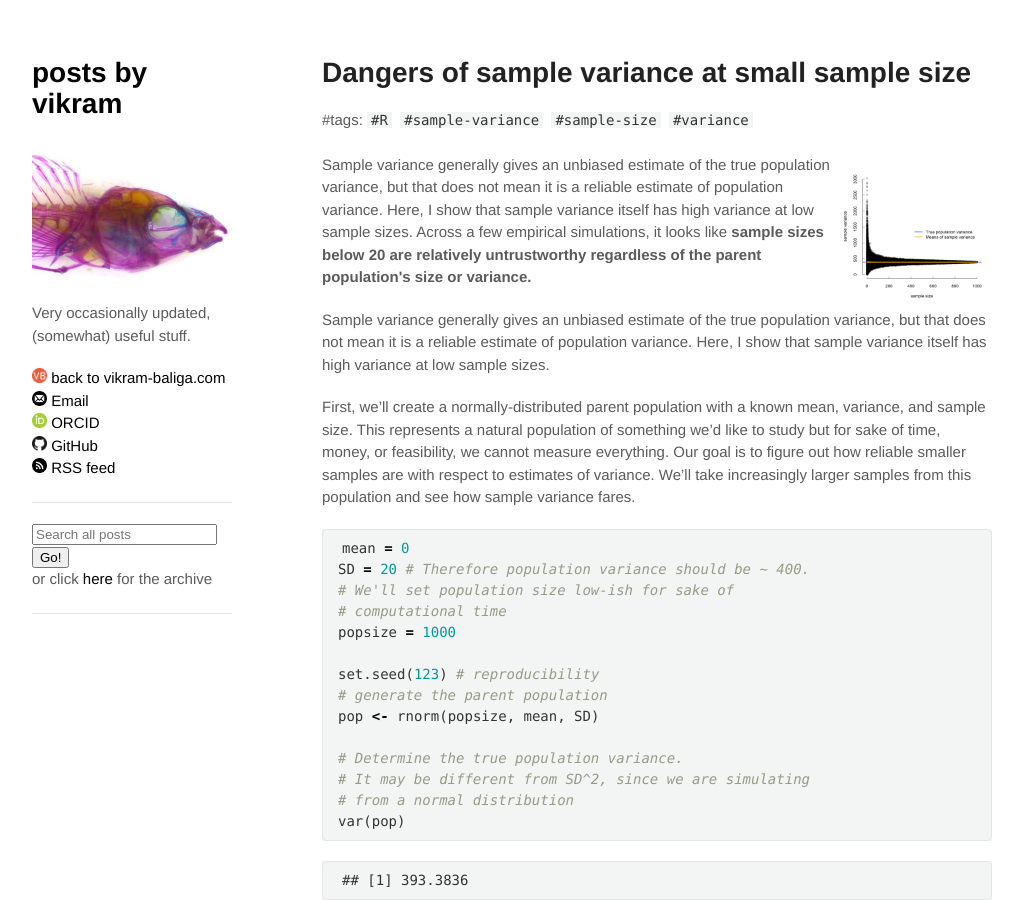
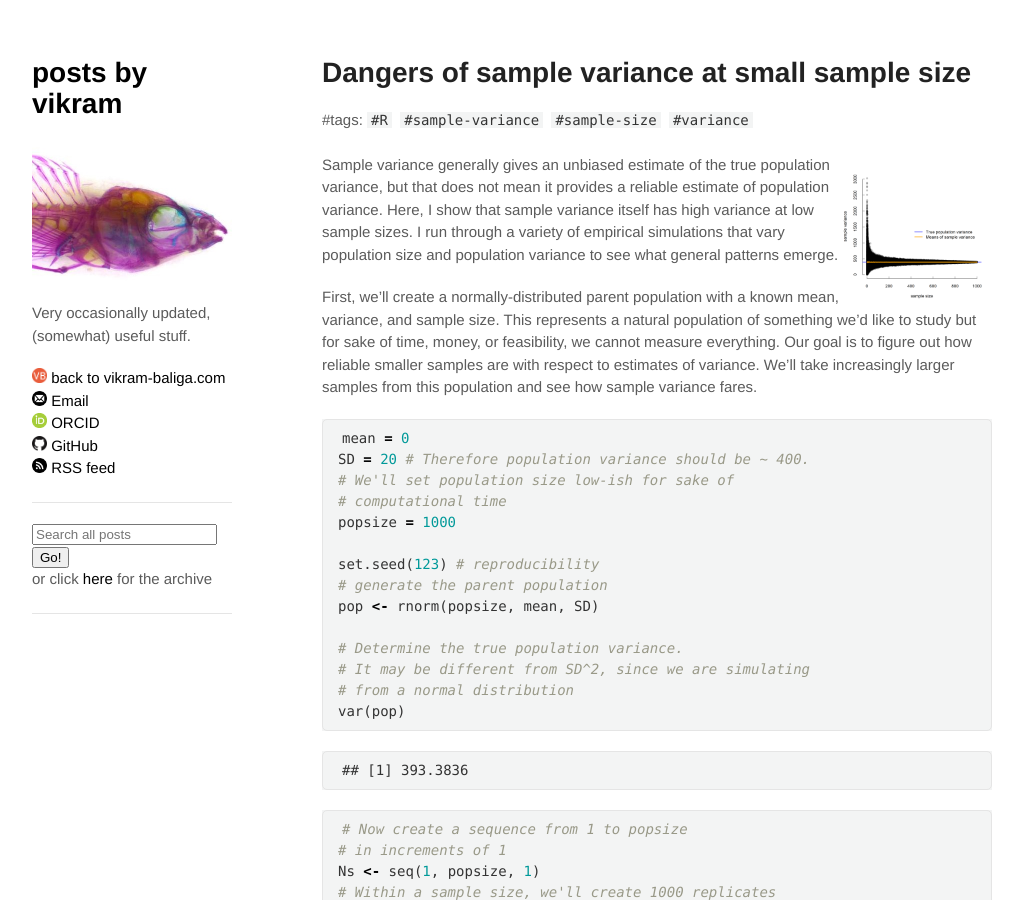
Before and after one commit to vbaliga/vbaliga.github.io, a Jekyll site: the page built from _posts/2019-05-07-dangers-sample-variance-small-sample-size.md, in a window 1280 px wide and 900 px high. Shown: the whole window, without its empty margins (128-1151 px from the left). Built offline with Jekyll 4.4.1, drawn with Linux system fonts in a browser that asks for light colours; a script that is not in the unit is left out.

Commit message:
Update 2019-05-07-dangers-sample-variance-small-sample-size.md

```diff
--- a/_posts/2019-05-07-dangers-sample-variance-small-sample-size.md
+++ b/_posts/2019-05-07-dangers-sample-variance-small-sample-size.md
@@ -5,11 +5,9 @@ title: Dangers of sample variance at small sample size
 ---
 <p>
 <img src="https://github.com/vbaliga/vbaliga.github.io/raw/master/images/2019-05-07/sample_variance_vs_sample%20size.png" alt="variance" style="float:right;width:150px;height:150px;">
-Sample variance generally gives an unbiased estimate of the true population variance, but that does not mean it is a reliable estimate of population variance. Here, I show that sample variance itself has high variance at low sample sizes. Across a few empirical simulations, it looks like <b>sample sizes below 20 are relatively untrustworthy regardless of the parent population's size or variance.</b>
+Sample variance generally gives an unbiased estimate of the true population variance, but that does not mean it provides a reliable estimate of population variance. Here, I show that sample variance itself has high variance at low sample sizes. I run through a variety of empirical simulations that vary population size and population variance to see what general patterns emerge.
 </p>
 <!---more--->
-
-Sample variance generally gives an unbiased estimate of the true population variance, but that does not mean it is a reliable estimate of population variance. Here, I show that sample variance itself has high variance at low sample sizes.
 
 First, we’ll create a normally-distributed parent population with a known mean, variance, and sample size. This represents a natural population of something we’d like to study but for sake of time, money, or feasibility, we cannot measure everything. Our goal is to figure out how reliable smaller samples are with respect to estimates of variance. We’ll take increasingly larger samples from this population and see how sample variance fares.
 
```
